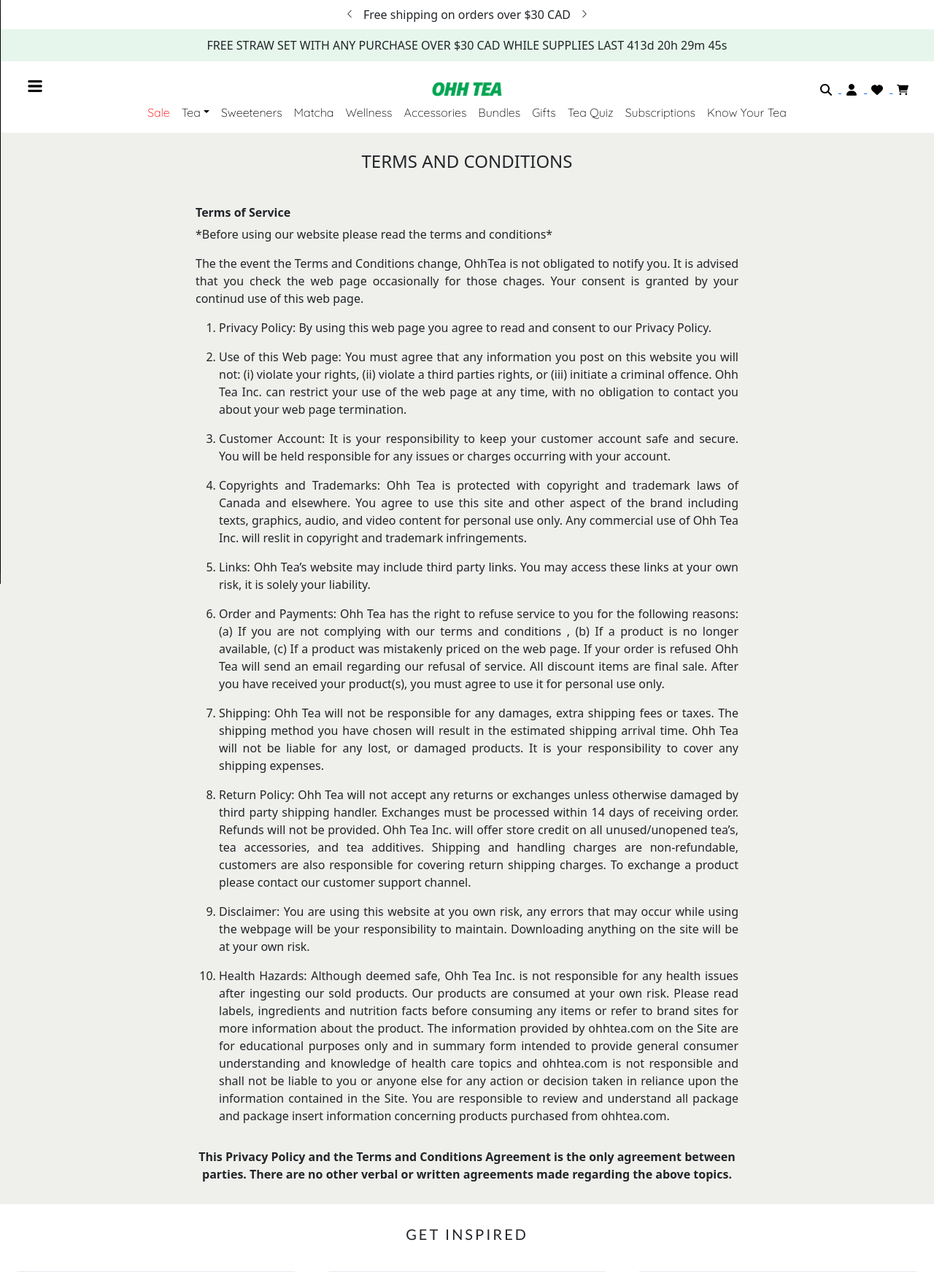
After one commit to mAiello00/OhhTeaWebsite, a PHP site: page /terms-conditions.php in a window 1280 px wide. The commit adds this page. Shown: the top 1743 px of the page at 73% size. Run offline with PHP 8.4, Linux system fonts and the light colour scheme; some libraries are stand-ins or nearby versions.

```diff
--- a/components/footer.inc.php
+++ b/components/footer.inc.php
@@ -17,7 +17,7 @@
                         <a class="footer-element-text" href="privacy-policy.php">Privacy Policy</a>
                         </li>
                         <li class="footer-element">
-                        <a class="footer-element-text" href="#">Terms and Conditions</a>
+                        <a class="footer-element-text" href="terms-conditions.php">Terms and Conditions</a>
                         </li>
 
                     </ul>
--- a/components/head.inc.php
+++ b/components/head.inc.php
@@ -13,6 +13,7 @@
         <link rel="stylesheet" href="customcss/quiz-page.css">
         <link rel="stylesheet" href="customcss/privacyPage.css">
         <link rel="stylesheet" href="customcss/returnsExchangeSipping.css">
+        <link rel="stylesheet" href="customcss/terms-conditions.css">
         <link rel="preconnect" href="https://fonts.googleapis.com">
         <link rel="preconnect" href="https://fonts.gstatic.com" crossorigin>
         <link href="https://fonts.googleapis.com/css2?family=Work+Sans&display=swap" rel="stylesheet">
--- /dev/null
+++ b/customcss/terms-conditions.css
@@ -0,0 +1,36 @@
+.terms-conditions-wrapper
+{
+    background-color: #EFEFEB;
+}
+
+.terms-conditions-main-title
+{
+    text-align: center;
+    padding-top: 2vw;
+    padding-bottom: 2vw;
+}
+
+.terms-information
+{
+    text-align: justify;
+    text-justify: inter-word;
+    padding-top: 1vw;
+    padding-bottom: 1vw;
+    width: 60%;
+}
+
+.terms-section-title
+{
+    font-weight: bold;
+}
+
+.terms-end-section
+{
+    font-weight: bold;
+    text-align: center;
+}
+
+.privacy-bullet
+{
+    padding-bottom: 1rem;
+}
--- /dev/null
+++ b/terms-conditions.php
@@ -0,0 +1,44 @@
+<?php
+  require 'components/head.inc.php';
+?>
+
+<?php
+  include 'components/nav.inc.php';
+?>
+
+<div class="container-fluid terms-conditions-wrapper">
+    <h4 class="terms-conditions-main-title">TERMS AND CONDITIONS</h4>
+    <div class="container terms-information">
+
+        <h6 class="terms-section-title">Terms of Service</h6>
+        <p>*Before using our website please read the terms and conditions*</p>
+        <p>The the event the Terms and Conditions change, OhhTea is not obligated to notify you. It is advised that you check the web page occasionally for those chages. Your consent is granted by your continud use of this web page.</p>
+        <ol>
+            <li class="privacy-bullet">Privacy Policy: By using this web page you agree to read and consent to our Privacy Policy.</li>
+            <li class="privacy-bullet">Use of this Web page: You must agree that any information you post on this website you will not: (i) violate your rights, (ii) violate a third parties rights, or (iii) initiate a criminal offence. Ohh Tea Inc. can restrict your use of the web page at any time, with no obligation to contact you about your web page termination.</li>
+            <li class="privacy-bullet">Customer Account: It is your responsibility to keep your customer account safe and secure. You will be held responsible for any issues or charges occurring with your account.</li>
+            <li class="privacy-bullet">Copyrights and Trademarks: Ohh Tea is protected with copyright and trademark laws of Canada and elsewhere. You agree to use this site and other aspect of the brand including texts, graphics, audio, and video content for personal use only. Any commercial use of Ohh Tea Inc. will reslit in copyright and trademark infringements.</li>
+            <li class="privacy-bullet">Links: Ohh Tea’s website may include third party links. You may access these links at your own risk, it is solely your liability.</li>
+            <li class="privacy-bullet">Order and Payments: Ohh Tea has the right to refuse service to you for the following reasons: (a) If you are not complying with our terms and conditions , (b) If a product is no longer available, (c) If a product was mistakenly priced on the web page. If your order is refused Ohh Tea will send an email regarding our refusal of service. All discount items are final sale. After you have received your product(s), you must agree to use it for personal use only.</li>
+            <li class="privacy-bullet">Shipping: Ohh Tea will not be responsible for any damages, extra shipping fees or taxes. The shipping method you have chosen will result in the estimated shipping arrival time. Ohh Tea will not be liable for any lost, or damaged products. It is your responsibility to cover any shipping expenses.</li>
+            <li class="privacy-bullet">Return Policy: Ohh Tea will not accept any returns or exchanges unless otherwise damaged by third party shipping handler. Exchanges must be processed within 14 days of receiving order. Refunds will not be provided. Ohh Tea Inc. will offer store credit on all unused/unopened tea’s, tea accessories, and tea additives. Shipping and handling charges are non-refundable, customers are also responsible for covering return shipping charges. To exchange a product please contact our customer support channel.</li>
+            <li class="privacy-bullet">Disclaimer: You are using this website at you own risk, any errors that may occur while using the webpage will be your responsibility to maintain. Downloading anything on the site will be at your own risk.</li>
+            <li class="privacy-bullet">Health Hazards: Although deemed safe, Ohh Tea Inc. is not responsible for any health issues after ingesting our sold products. Our products are consumed at your own risk. Please read labels, ingredients and nutrition facts before consuming any items or refer to brand sites for more information about the product. The information provided by ohhtea.com on the Site are for educational purposes only and in summary form intended to provide general consumer understanding and knowledge of health care topics and ohhtea.com is not responsible and shall not be liable to you or anyone else for any action or decision taken in reliance upon the information contained in the Site. You are responsible to review and understand all package and package insert information concerning products purchased from ohhtea.com.</li>
+        </ol>
+
+        <p class="terms-end-section">This Privacy Policy and the Terms and Conditions Agreement is the only agreement between parties. There are no other verbal or written agreements made regarding the above topics. </p>
+
+    </div>
+</div>
+
+<?php
+  include 'components/getInspired.inc.php';
+?>
+
+<?php
+  include 'components/treatYourInbox.inc.php';
+?>
+
+<?php
+  require 'components/footer.inc.php';
+?>
```
